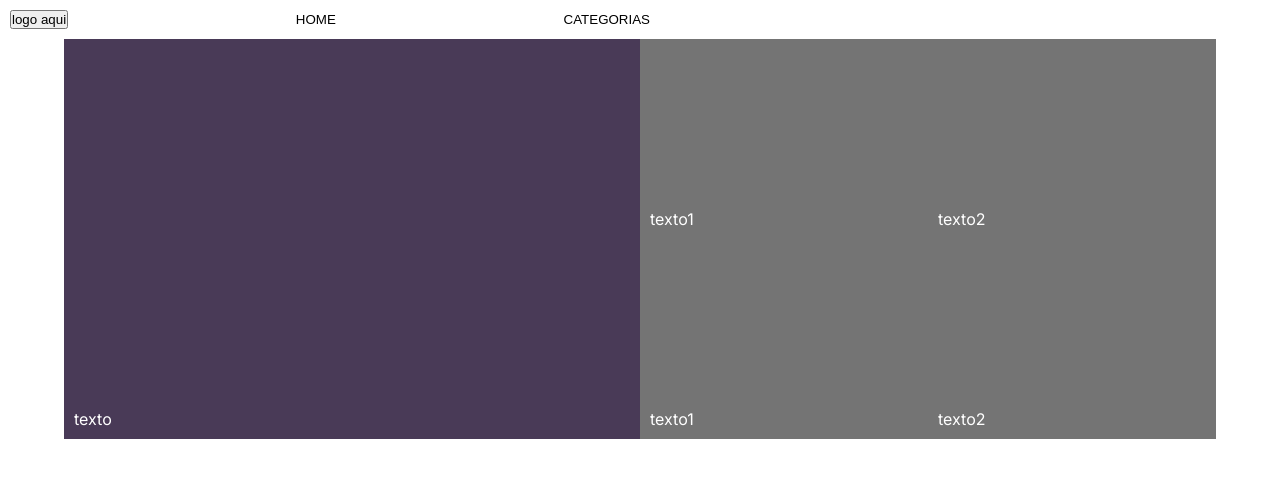
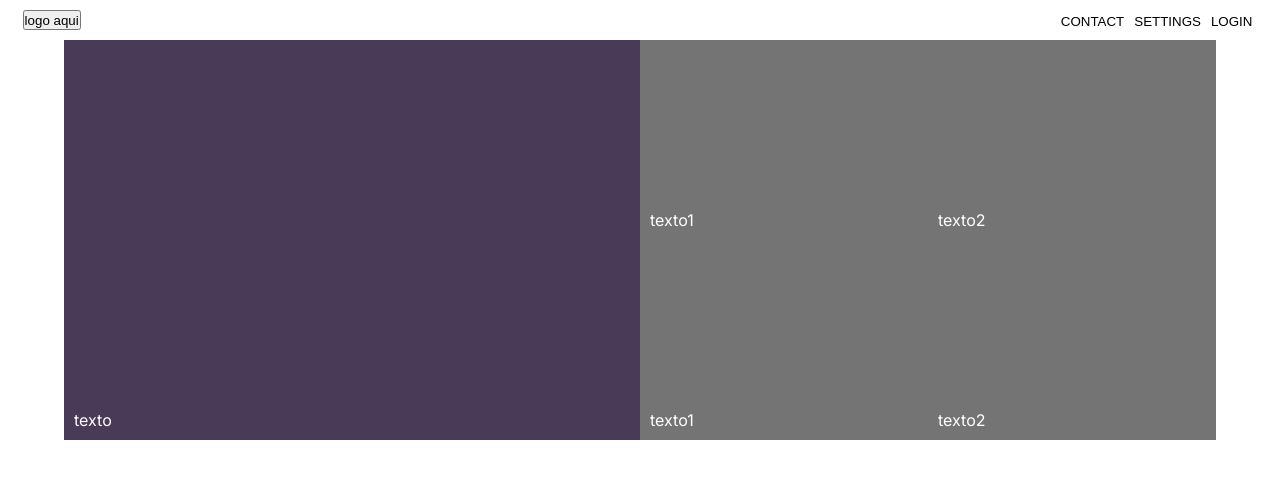
Before and after one commit to GMDorneles/Blog, a Next.js app: page / in a window 1280 px wide. Shown: the top 478 px of the page. Built offline with nearby package versions, Linux system fonts and the light colour scheme.

Commit message:
feat: esqueleto navbar

```diff
--- a/components/navbar/index.tsx
+++ b/components/navbar/index.tsx
@@ -1,19 +1,29 @@
-import  "../../styles/navbar.css"
+import "../../styles/navbar.css"
 function NavBar() {
     return (
         <div className="navbar-container">
-            <div className="item-menu">
+            <div className="itens-menu">
                 <button className="logo">logo  aqui</button>
-                <button className="select-hover">
-                    <p className="item-name">HOME</p>
-                </button>
-                <button className="select-hover list-hover">
-                    <p className="item-name">CATEGORIAS</p>
-                </button>
 
             </div>
-            <div>
-
+            <div className="itens-rigth">
+                <div className="item-menu">
+                    <button className="select-hover">
+                        <p className="item-name">CONTACT</p>
+                    </button>
+                </div>
+                <div className="item-menu">
+                    <button className="select-hover">
+                        SETTINGS
+                    </button>
+                </div>
+                <div className="item-menu">
+                    <button className="select-hover">
+                        <p>
+                            LOGIN
+                        </p>
+                    </button>
+                </div>
             </div>
         </div>
     )
--- a/styles/navbar.css
+++ b/styles/navbar.css
@@ -5,12 +5,29 @@
     padding: 10px;
 }
 
-.item-menu {
-    width: 50vw;
+.itens-menu {
+    padding-left: 1%;
+    padding-right: 1%;
+    width: 50%;
     display: flex;
     flex-direction: row;
     justify-content: space-between;
 }
+
+.itens-rigth {
+    padding-left: 1%;
+    padding-right: 1%;
+    width: 50%;
+    display: flex;
+    flex-direction: row;
+    justify-content: end;
+}
+
+.item-menu {
+    padding-left: 5px;
+    padding-right: 5px;
+}
+
 .select-hover {
     background-color: transparent;
     border: none;
@@ -33,7 +50,3 @@
     width: 100%;
     /* Aumenta a largura para 100% no hover */
 }
-
-.list-hover {}
-
-.item-name {}
```
